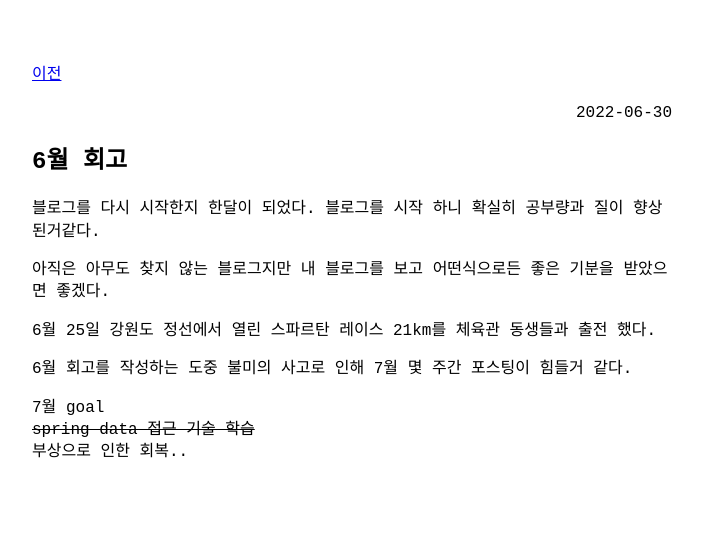
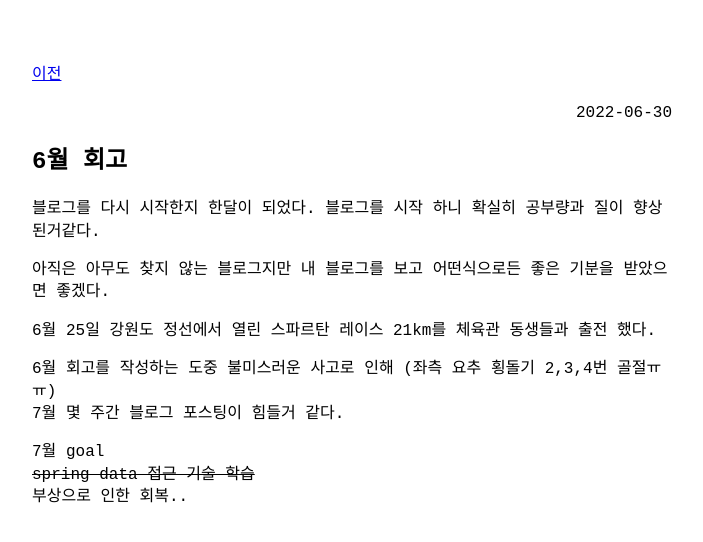
Before and after one commit to khjzzm/khjzzm.github.io, a Jekyll site: the page built from _posts/2022-06-30-Retrospect.md, in a window 1280 px wide. Shown: the top 542 px of the page, without its empty margins (288-991 px from the left). Built offline with Jekyll 4.4.1, drawn with Linux system fonts in a browser that asks for light colours.

Commit message:
6월 회고

```diff
--- a/_posts/2022-06-30-Retrospect.md
+++ b/_posts/2022-06-30-Retrospect.md
@@ -10,7 +10,8 @@ title: 6월 회고
 
 6월 25일 강원도 정선에서 열린 스파르탄 레이스 21km를 체육관 동생들과 출전 했다.
 
-6월 회고를 작성하는 도중 불미의 사고로 인해 7월 몇 주간 포스팅이 힘들거 같다.
+6월 회고를 작성하는 도중 불미스러운 사고로 인해 (좌측 요추 횡돌기 2,3,4번 골절ㅠㅠ)
+7월 몇 주간 블로그 포스팅이 힘들거 같다.
 
 7월 goal
 ~~spring data 접근 기술 학습~~
```
